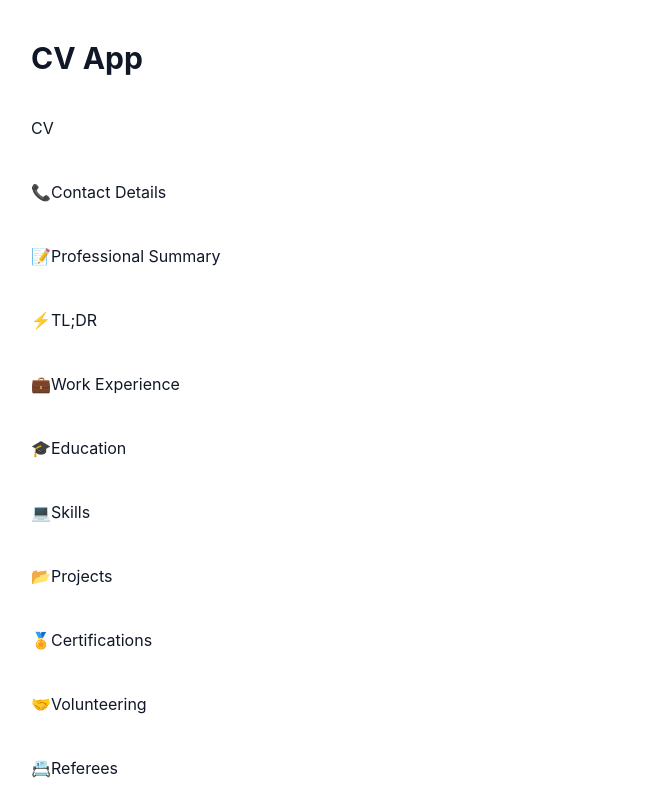
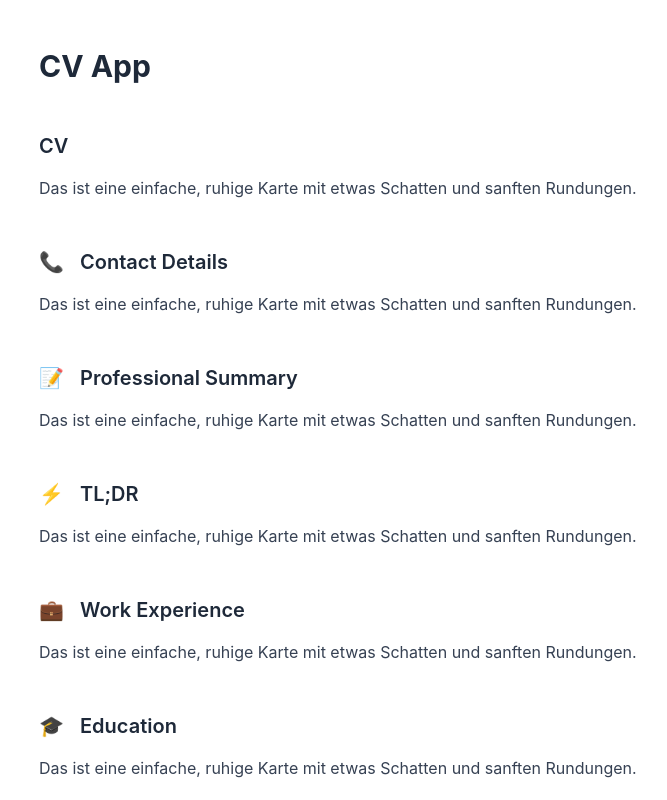
Before and after one commit to anszu/react_cv_2025, a React (Vite) app: page / in a window 1280 px wide. Shown: the top 800 px of the page, without its empty margins (265-932 px from the left). Built offline with nearby package versions, Linux system fonts and the light colour scheme; no server answers.

Commit message:
(#38)(#39) Rework basic layout and section styling

```diff
--- a/src/App.tsx
+++ b/src/App.tsx
@@ -4,9 +4,9 @@ import { Sections } from 'src/Sections/Sections';
 export const App = () => {
     return (
         <DataProvider>
-            <div className="m-0 p-0 min-h-full min-w-full bg-gray-100 text-gray-900 font-sans">
-                <div className="max-w-3xl mx-auto bg-white h-full p-8 md:p-10 space-y-8 md:space-y-10">
-                    <h1 className="text-3xl font-bold">CV App</h1>
+            <div className="m-0 p-0 min-h-full min-w-full bg-gray-100 text-gray-800 font-sans">
+                <div className="max-w-3xl mx-auto bg-white h-full p-8 md:p-12">
+                    <h1 className="text-3xl font-bold mb-8 md:mb-12">CV App</h1>
                     <Sections />
                 </div>
             </div>
--- a/src/Sections/Section.tsx
+++ b/src/Sections/Section.tsx
@@ -1,10 +1,18 @@
 import type { SectionType } from 'src/Data/types/SectionData';
 
 export const Section = ({ id, title, icon }: SectionType) => {
+    const iconElement = icon ? <div className="mr-4">{icon}</div> : null;
+
     return (
         <div key={id}>
-            {icon}
-            {title}
+            <div className="text-xl font-semibold mb-4 flex">
+                {iconElement}
+                <h2>{title}</h2>
+            </div>
+            <p className="text-gray-700">
+                Das ist eine einfache, ruhige Karte mit etwas Schatten und
+                sanften Rundungen.
+            </p>
         </div>
     );
 };
--- a/src/Sections/Sections.tsx
+++ b/src/Sections/Sections.tsx
@@ -8,7 +8,7 @@ export const Sections = () => {
     if (!data) return null;
 
     return (
-        <div className="flex flex-col gap-8 md:gap-10">
+        <div className="flex flex-col gap-10 md:gap-12">
             {data.map((section: SectionType) => (
                 <Section key={section.id} {...section} />
             ))}
```
